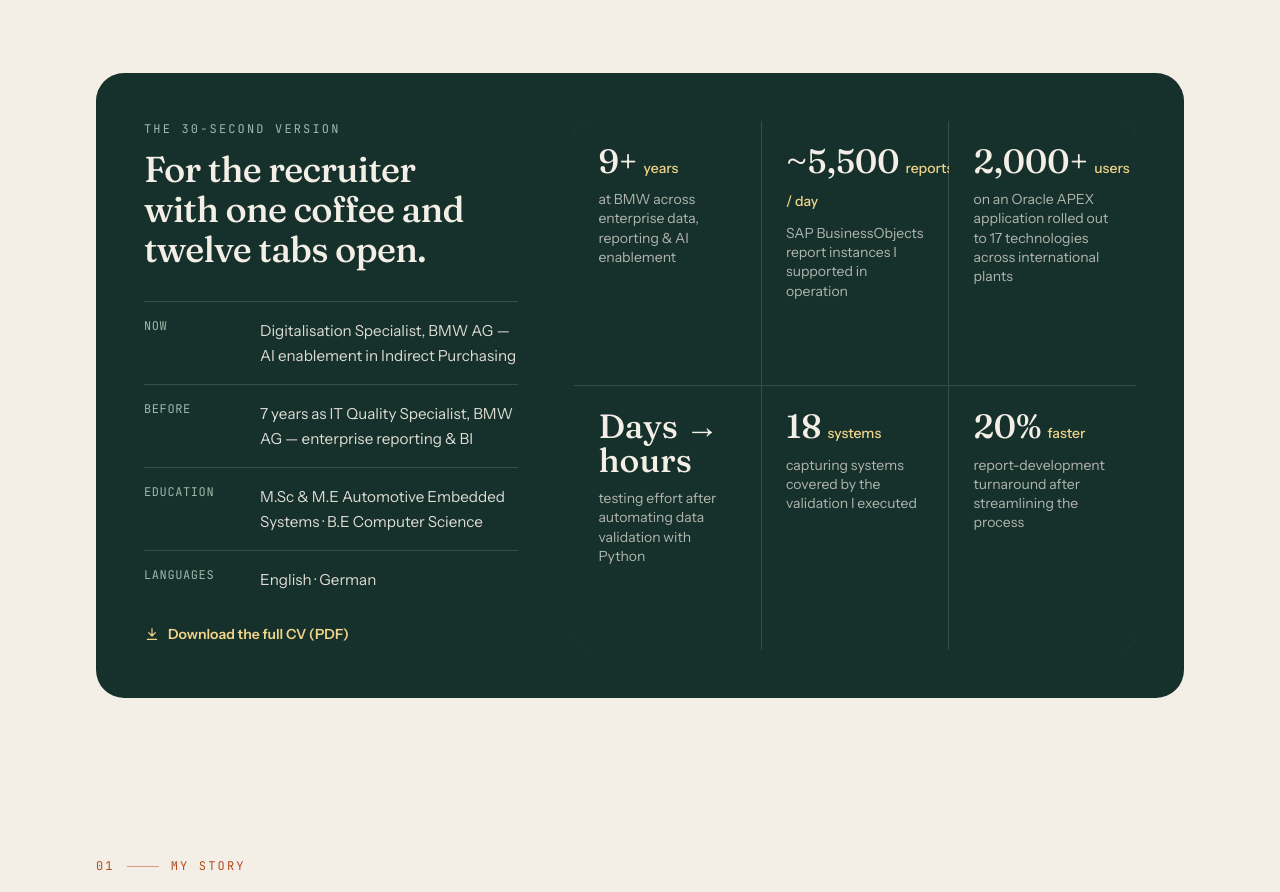
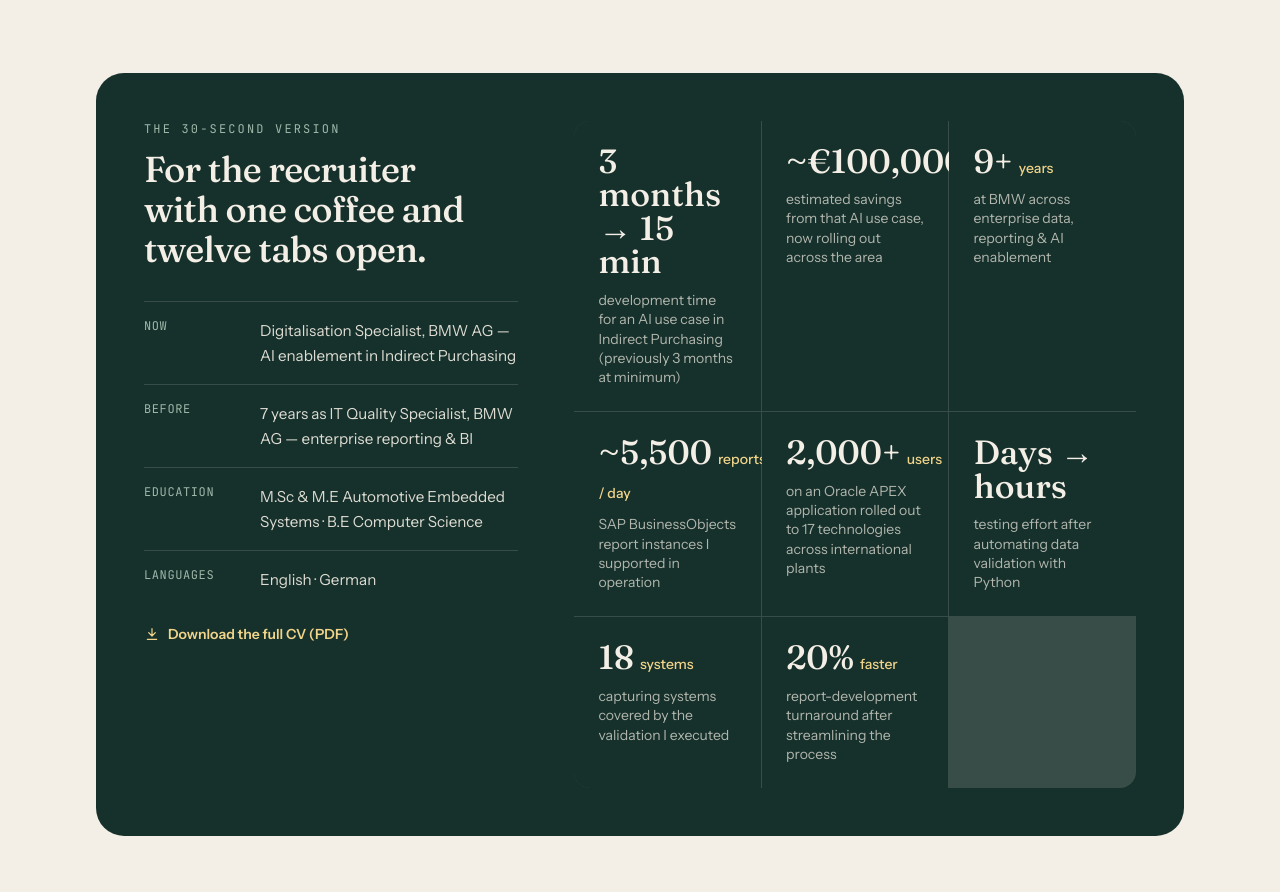
Before and after one commit to akash-br/akashbr, a React (Vite) app: page / in a window 1280 px wide. Shown: the part 940-1832 px from the top of the page. Built offline with nearby package versions, Linux system fonts and the light colour scheme.

Commit message:
Clarify headline numbers in impactStats comment
Updated the comment for impactStats to clarify the source of the headline numbers.

```diff
--- a/src/content/profile.ts
+++ b/src/content/profile.ts
@@ -33,8 +33,18 @@ export const profile = {
   languages: ["English", "German"],
 } as const;
 
-/** Headline numbers — each one is stated in the CV. */
+/** Headline numbers. The first two come from my own account of the AI use case; the rest are stated in the CV. */
 export const impactStats = [
+  {
+    value: "3 months → 15 min",
+    unit: "",
+    label: "development time for an AI use case in Indirect Purchasing (previously 3 months at minimum)",
+  },
+  {
+    value: "~€100,000",
+    unit: "saved",
+    label: "estimated savings from that AI use case, now rolling out across the area",
+  },
   {
     value: "9+",
     unit: "years",
```
